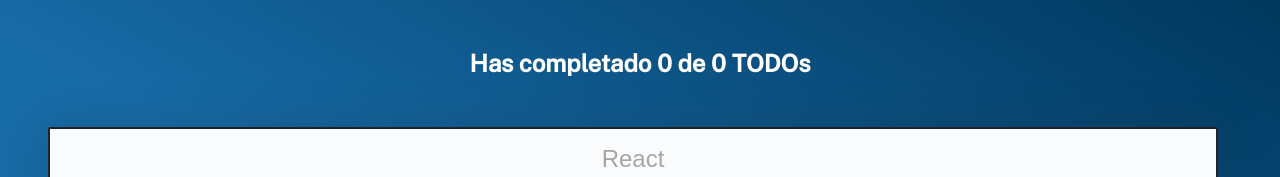
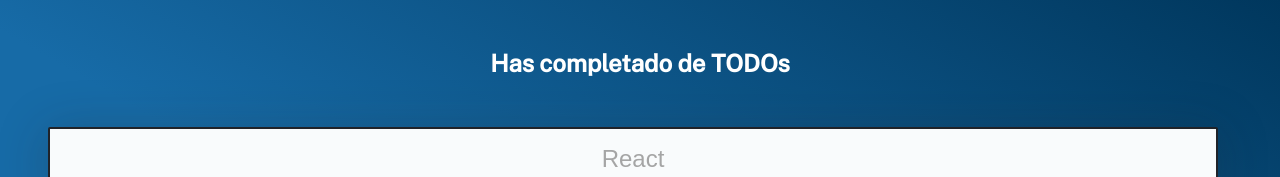
Before and after one commit to cdlavacudeg/todo-app, a React (Create React App) app: page / in a window 1280 px wide. Shown: the top 177 px of the page. Built offline with nearby package versions, Linux system fonts and the light colour scheme; the HTML template or start-up script is replaced by a standard one.

Commit message:
React Context Provider and Consumer

```diff
--- a/src/App.js
+++ b/src/App.js
@@ -1,92 +1,16 @@
 import React from "react";
 import { AppUI } from "./AppUI";
-//import './App.css';
-/*const defaulTodos=[
-  {text:'Cortar Cebolla',completed:true},
-  {text:'Curso React',completed:false},
-  {text:'Llamar abuelito',completed:false},
-  {text:'Hacker Rank',completed:true}
-]*/
-
-function useLocalStorage (itemName,initialValue){
-  const [error,setError]=React.useState(false);
-  const [loading,setLoading]=React.useState(true);
-  const [item,setItem]=React.useState(initialValue);
-
-  React.useEffect(()=>{
-      setTimeout(()=>{
-        try{
-          const localStorageItem=localStorage.getItem(itemName);
-          let parsedItem;
+import {TodoProvider} from './TodoContex';
 
 
-          if(!localStorageItem){
-            localStorage.setItem(itemName,JSON.stringify(initialValue));
-            parsedItem=initialValue;
-          }else{
-            parsedItem=JSON.parse(localStorageItem);
-          }
-          setItem(parsedItem);
-          setLoading(false);
-        }catch(error){
-          setError(error);
-        }
-      },1000);
-    }
-  );
-
-
-  const saveItem=(newItem)=>{
-    try{
-      const stringifiedItem=JSON.stringify(newItem);
-      localStorage.setItem('TODOS_V1',stringifiedItem);
-      setItem(newItem);
-    }catch(error){
-      setError(error);
-    }
-  }
-  return {item,saveItem,loading,error};
-}
 
 function App(props) {
-  const {item:todos,saveItem:saveTodos,loading,error}=useLocalStorage('TODOS_V1',[]);
-
-  const[searchValue,setSearchValue]=React.useState('');
-
-  const completed=todos.filter(todo=>!!todo.completed).length;
-  const totalTodos=todos.length;
-
-  const completeTodo=(text)=>{
-    const todoIndex=todos.findIndex(todo=>todo.text===text);
-    const newTodos=[...todos];
-    newTodos[todoIndex].completed=!newTodos[todoIndex].completed;
-    saveTodos(newTodos);
-  };
-  const deleteTodo=(text)=>{
-    const todoIndex=todos.findIndex(todo=>todo.text===text);
-    const newTodos=[...todos];
-    newTodos.splice(todoIndex,1);
-    saveTodos(newTodos);
-  };
-
- /* console.log('render antes effect');
-  React.useEffect(()=>{
-    console.log('use effect');
-  },[totalTodos]) //se ejecuta cuando cambia totalTodos
-
-  console.log('render despues effect')*/
 
   return (
-    <AppUI
-      loading={loading}
-      error={error}
-      totalTodos={totalTodos}
-      completed={completed}
-      searchValue={searchValue}
-      setSearchValue={setSearchValue}
-      todos={todos}
-      completeTodo={completeTodo}
-      deleteTodo={deleteTodo}/>
+    <TodoProvider>
+      <AppUI/>
+    </TodoProvider>
+
   );
 }
 
--- a/src/AppUI.js
+++ b/src/AppUI.js
@@ -4,30 +4,25 @@
 import { TodoList } from "./components/TodoList";
 import { TodoItem } from "./components/TodoItem";
 import { CreateTodoButton } from "./components/CreateTodoButton";
+import {TodoContext} from "./TodoContex";
 
-function AppUI({
-    loading,
-    error,
-    totalTodos,
-    completed,
-    searchValue,
-    setSearchValue,
-    todos,
-    completeTodo,
-    deleteTodo
-            }){
+function AppUI(){
  return (
     <React.Fragment>
-        <TodoCounter
-            total={totalTodos}
-            completed={completed}
-        />
+        <TodoCounter/>
 
-        <TodoSearch
-            searchValue={searchValue}
-            setSearchValue={setSearchValue}
-        />
+        <TodoSearch />
 
+        <TodoContext.Consumer>
+            {
+                ({
+                    error,
+                    loading,
+                    todos,
+                    searchValue,
+                    completeTodo,
+                    deleteTodo}) =>{
+                    return(
                         <TodoList>
                         {error && <p>Error</p>}
                         {loading && <p>Estamos Cargando</p>}
@@ -43,7 +38,14 @@
                         onDelete={deleteTodo}
                         />))}
                         </TodoList>
+
+                    );
+                }
+            }
+        </TodoContext.Consumer>
+
         <CreateTodoButton />
+
   </React.Fragment>
  );
 }
--- /dev/null
+++ b/src/TodoContex/index.js
@@ -0,0 +1,51 @@
+import React from "react";
+import { useLocalStorage } from "./useLocalStorage";
+
+
+const TodoContext=React.createContext();
+
+function TodoProvider(props){
+    const {item:todos,saveItem:saveTodos,loading,error}=useLocalStorage('TODOS_V1',[]);
+
+  const[searchValue,setSearchValue]=React.useState('');
+
+  const completed=todos.filter(todo=>!!todo.completed).length;
+  const totalTodos=todos.length;
+
+  const completeTodo=(text)=>{
+    const todoIndex=todos.findIndex(todo=>todo.text===text);
+    const newTodos=[...todos];
+    newTodos[todoIndex].completed=!newTodos[todoIndex].completed;
+    saveTodos(newTodos);
+  };
+  const deleteTodo=(text)=>{
+    const todoIndex=todos.findIndex(todo=>todo.text===text);
+    const newTodos=[...todos];
+    newTodos.splice(todoIndex,1);
+    saveTodos(newTodos);
+  };
+
+ /* console.log('render antes effect');
+  React.useEffect(()=>{
+    console.log('use effect');
+  },[totalTodos]) //se ejecuta cuando cambia totalTodos
+
+  console.log('render despues effect')*/
+    return (
+        <TodoContext.Provider value={{
+            loading,
+            error,
+            totalTodos,
+            completed,
+            searchValue,
+            setSearchValue,
+            todos,
+            completeTodo,
+            deleteTodo,
+        }}>
+            {props.children}
+        </TodoContext.Provider>
+    );
+}
+
+export {TodoContext,TodoProvider};
--- /dev/null
+++ b/src/TodoContex/useLocalStorage.js
@@ -0,0 +1,43 @@
+import React from "react";
+
+//localStorage.setItem('TODOS_V1',JSON.stringify([{text:'Cortar 1',completed:false},{text:'Cortar 2',completed:false},{text:'Cortar 3',completed:false},{text:'Cortar',completed:false}]));
+function useLocalStorage (itemName,initialValue){
+    const [error,setError]=React.useState(false);
+    const [loading,setLoading]=React.useState(true);
+    const [item,setItem]=React.useState(initialValue);
+
+    React.useEffect(()=>{
+        setTimeout(()=>{
+          try{
+            const localStorageItem=localStorage.getItem(itemName);
+            let parsedItem;
+
+
+            if(!localStorageItem){
+              localStorage.setItem(itemName,JSON.stringify(initialValue));
+              parsedItem=initialValue;
+            }else{
+              parsedItem=JSON.parse(localStorageItem);
+            }
+            setItem(parsedItem);
+            setLoading(false);
+          }catch(error){
+            setError(error);
+          }
+        },1000);
+      });
+
+
+    const saveItem=(newItem)=>{
+      try{
+        const stringifiedItem=JSON.stringify(newItem);
+        localStorage.setItem('TODOS_V1',stringifiedItem);
+        setItem(newItem);
+      }catch(error){
+        setError(error);
+      }
+    }
+    return {item,saveItem,loading,error};
+  }
+
+  export {useLocalStorage};
```
Lines whose indentation alone changed are shown as unchanged.
